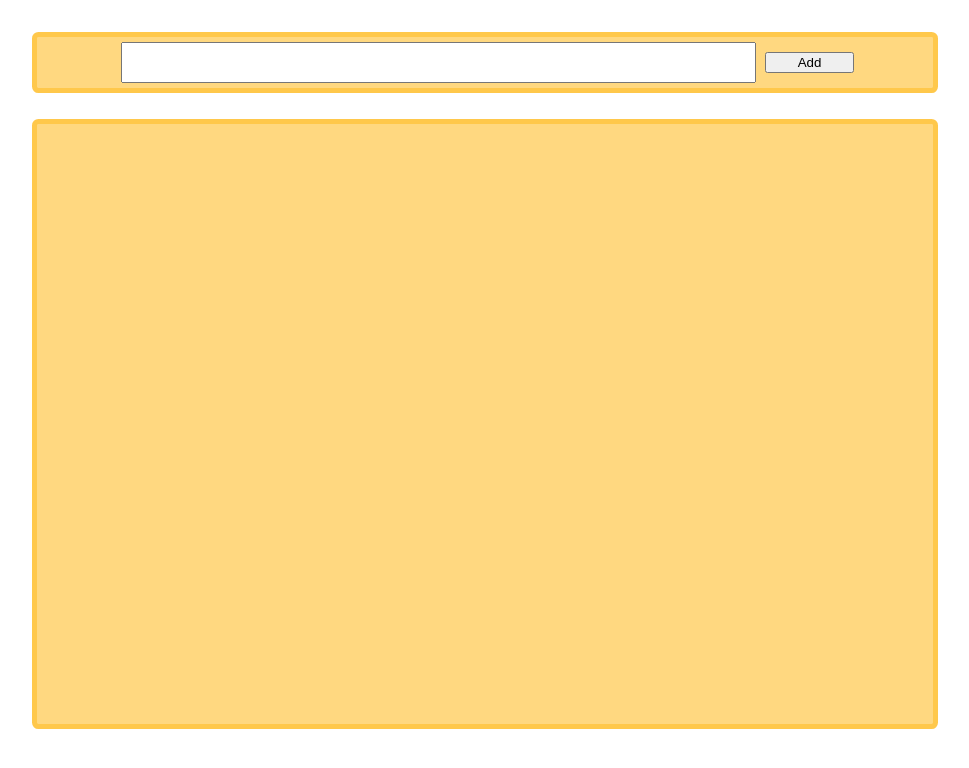
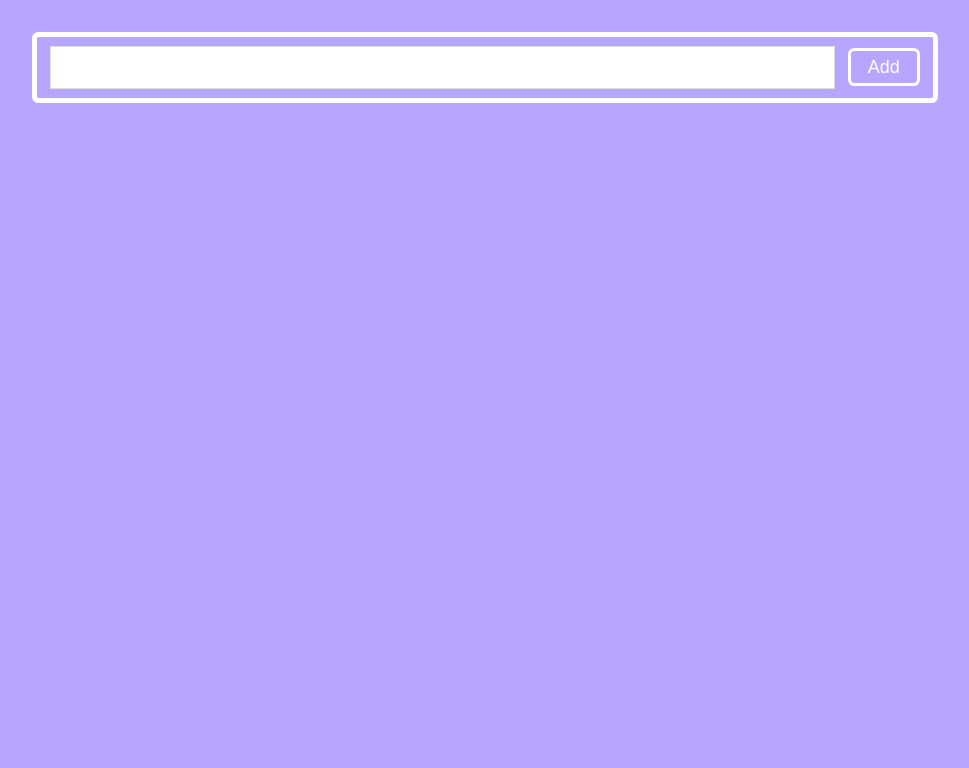
Before and after one commit to trev4ev/ToDoApp, a plain HTML site: page index.html in a window 1280 px wide. Shown: the whole page, without its empty margins (155-1124 px from the left). Drawn offline with Linux system fonts and the light colour scheme.

Commit message:
added styling changes

```diff
--- a/index.html
+++ b/index.html
@@ -2,6 +2,7 @@
 <html>
     <head>
         <title>ToDo List</title>
+        <meta charset="UTF-8">
         <link href = 'todo.css' type = "text/css" rel = 'stylesheet'>
     </head>
     <body>
@@ -21,6 +22,7 @@
                     return;
                 }
                 var x = document.createElement("P");
+                string = string.replace(/\s/g, '\xa0');
                 var y = document.createTextNode(string);
                 x.appendChild(y);
                 document.getElementById('main').appendChild(x);
--- a/todo.css
+++ b/todo.css
@@ -2,24 +2,66 @@ div {
     width: 70vw;
     margin: auto;
     margin-top: 2.5vw;
-    background-color: rgb(255, 216, 128);
-    border: 5px solid rgb(255, 200, 75);
+    background-color: transparent;
+    border: 5px solid white;
     border-radius: 0.5vw;
     text-align: center;
+    vertical-align: middle;
+}
+
+input[type=text], textarea {
+  -webkit-transition: box-shadow 0.30s ease-in-out;
+  -moz-transition: box-shadow 0.30s ease-in-out;
+  -ms-transition: box-shadow 0.30s ease-in-out;
+  -o-transition: box-shadow 0.30s ease-in-out;
+  outline: none;
+  padding: 3px 0px 3px 3px;
+  margin: 5px 1px 3px 0px;
+  border: 1px solid #DDDDDD;
+}
+
+input[type=text]:focus, textarea:focus {
+  box-shadow: 0 0 15px rgb(95, 75, 181);
 }
 
 #main {
+    border: none;
     margin-top: 2vw;
-    height: 75vh;
 }
 
-input {
-    width: 70%;
+#input {
+    width: 87%;
     height: 35px;
-    margin: 5px;
-    text-align: right;
+    margin: 1%;
+    margin-right: 0;
+    text-align: center;
+    font-size: 26px;
+    vertical-align: middle;
+    color: rgb(135, 107, 255);
 }
 
 button {
-    width: 10%;
+    width: 8%;
+    height: 38px;
+    border-radius: 0.5vw;
+    border: solid 3px white;
+    background-color: transparent;
+    color: white;
+    margin: 1%;
+    vertical-align: middle;
+    font-size: 18px;
+    -webkit-transition: all 0.30s ease-in-out;
+    -moz-transition: all 0.30s ease-in-out;
+    -ms-transition: all 0.30s ease-in-out;
+    -o-transition: all 0.30s ease-in-out;
 }
+
+button:hover {
+    color: rgb(183, 166, 255);
+    background-color: white;
+}
+
+
+body {
+    background-color: rgb(183, 166, 255);
+}
```
